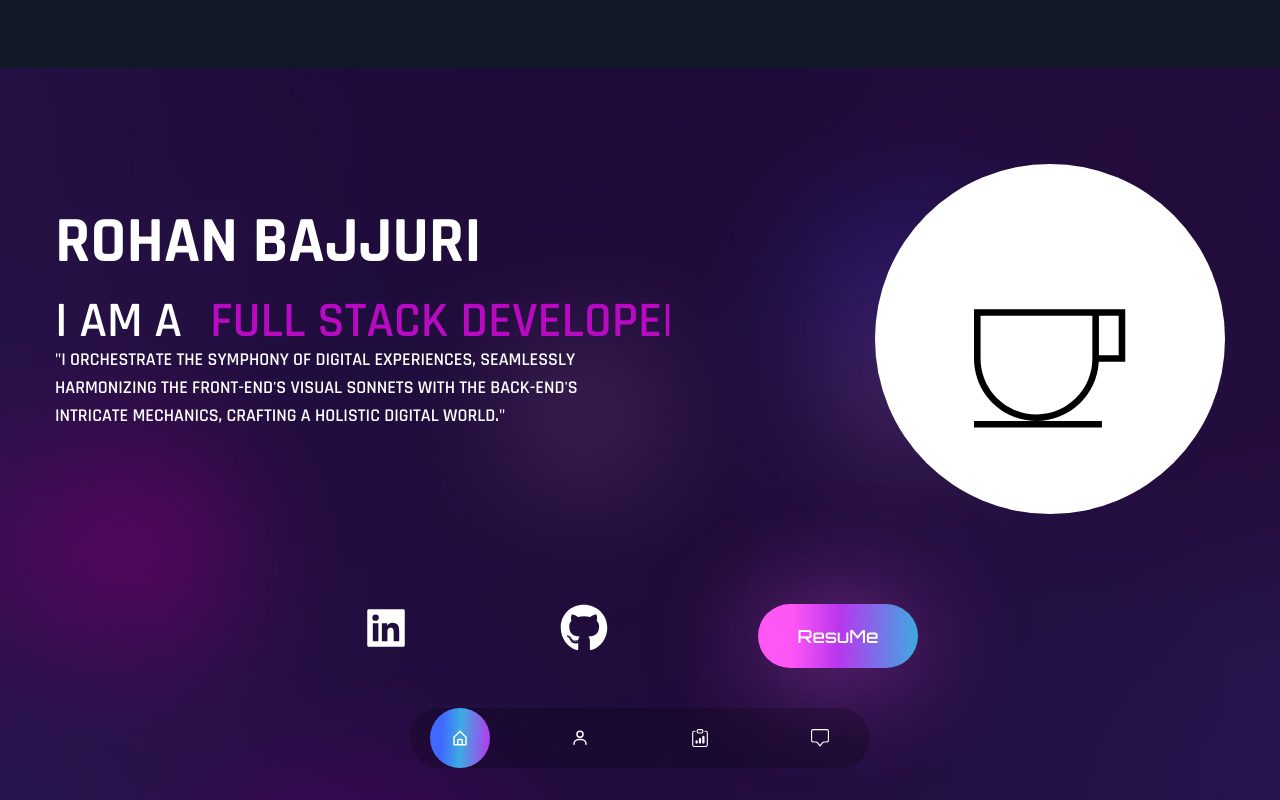
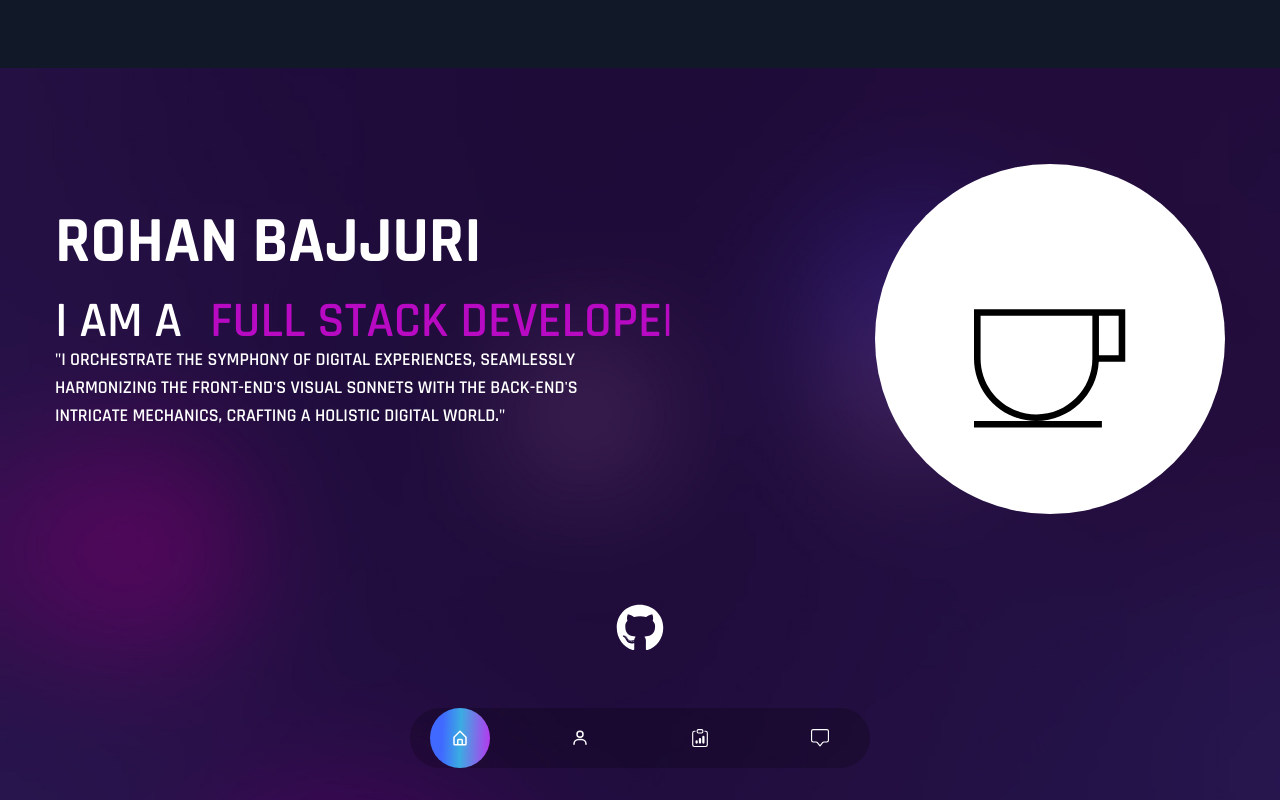
Before and after one commit to bajjurirohan/Rohan-Bajjuri, a React (Create React App) app: page / in a window 1280 px wide. Shown: the top 800 px of the page. Built offline with nearby package versions, Linux system fonts and the light colour scheme; the HTML template or start-up script is replaced by a standard one; a web font is replaced by a local one.

Commit message:
changed the resume and

```diff
--- a/src/components/Banner.js
+++ b/src/components/Banner.js
@@ -80,14 +80,14 @@
         className="flex text-3xl gap-x-10 lg:gap-x-[150px] max-x-max mx-auto
         lg:mx-0 lg:text-5xl"
       >
-        <a href="https://www.linkedin.com/in/rohan-bajjuri/" target="_blank" rel="noopener noreferrer">
+        {/* <a href="https://www.linkedin.com/in/rohan-bajjuri/" target="_blank" rel="noopener noreferrer">
           <AiFillLinkedin />
-        </a>
+        </a> */}
         <a href="https://github.com/bajjurirohan" target="_blank" rel="noopener noreferrer">
           <FaGithub />
         </a>
       </div>
-      <button className="btn h-16 w-40" onClick={() => window.open('/Resume.pdf')} > ResuMe</button>
+      {/* <button className="btn h-16 w-40" onClick={() => window.open('/Resume.pdf')} > ResuMe</button> */}
       </div>
     </section>
   );
```
